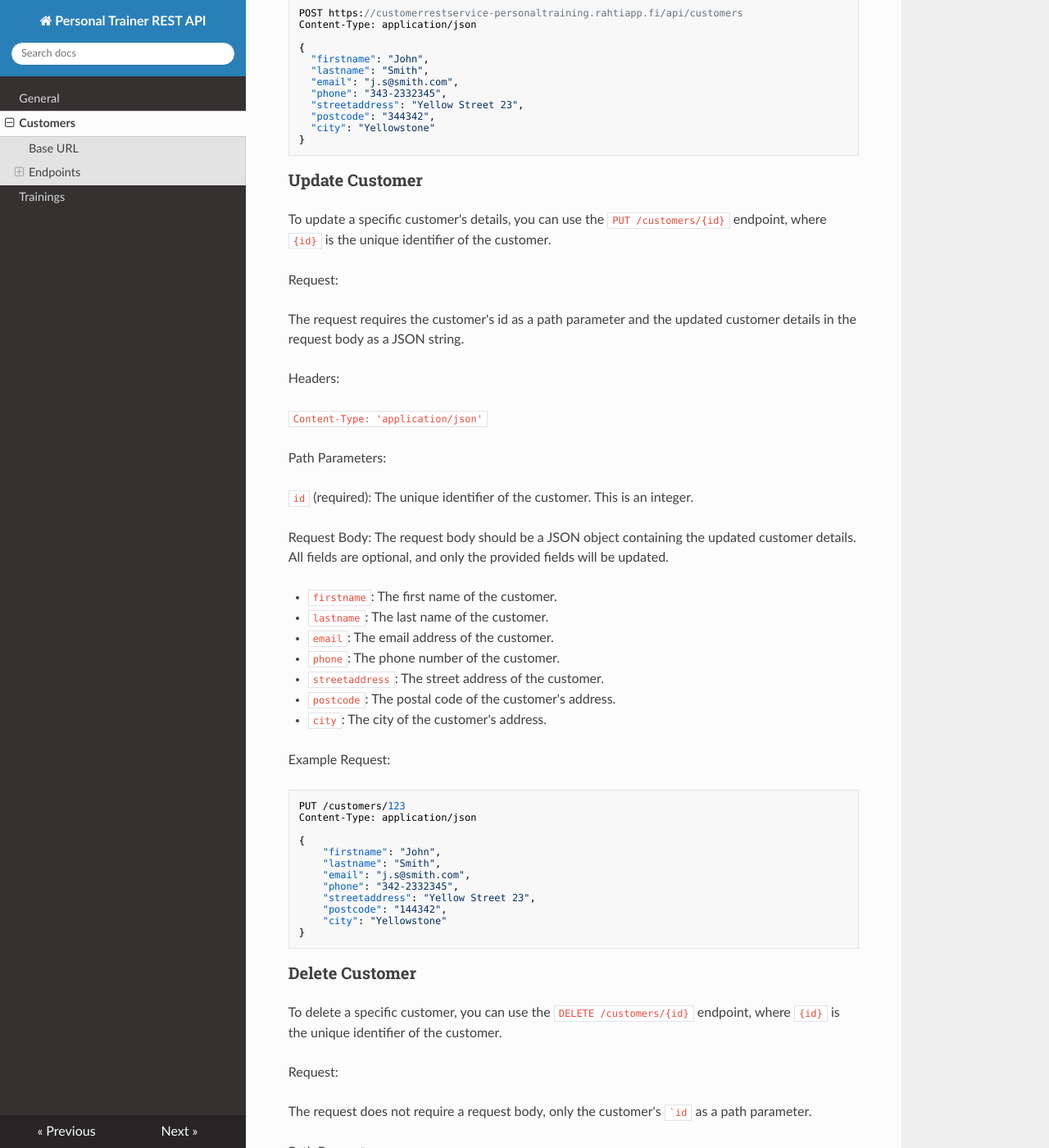
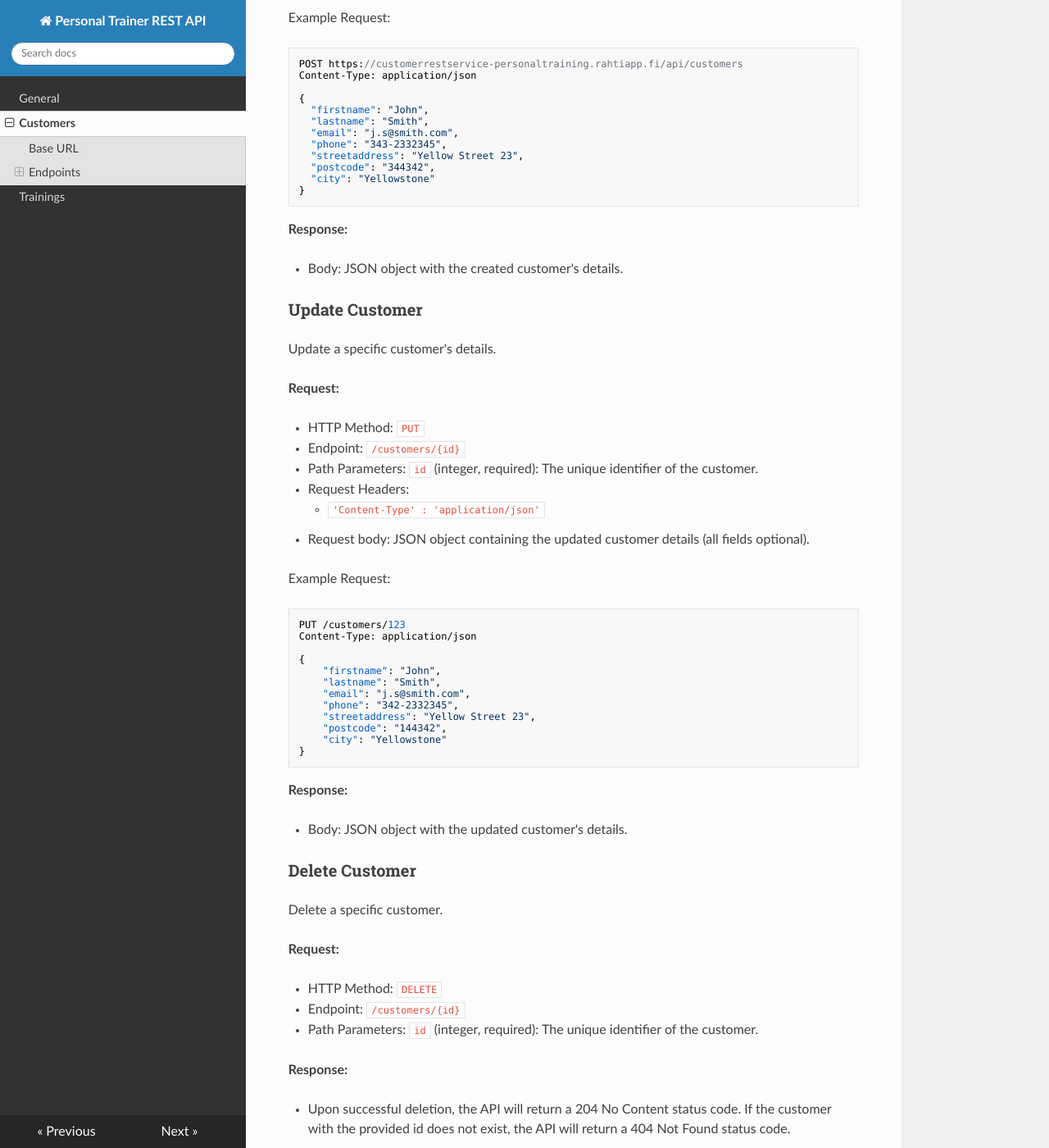
Before and after one commit to juhahinkula/personaltrainerdocs, an MkDocs documentation site: the page built from docs/customers.md, in a window 1280 px wide and 1400 px high, scrolled down 2387 px. Shown: the whole window at 82% size. Built offline with MkDocs 1.6.1, drawn with Linux system fonts in a browser that asks for light colours; nearby versions of some CDN libraries; a script that is not in the unit is left out; some of the changed text lies outside the part shown.

Commit message:
Uniform styling

````diff
--- a/docs/customers.md
+++ b/docs/customers.md
@@ -7,13 +7,15 @@ https://customerrestservice-personaltraining.rahtiapp.fi/api
 ## Endpoints
 
 ### Get All Customers
-To retrieve all customers , you can use the `GET /customers` endpoint.
+Retrieve all customers
 
-Request:
+**Request:**
 
-No parameters are required for this endpoint.
+- HTTP Method: `GET`
+- Endpoint: `/customers`
+- Request parameters: None
 
-Response:
+**Response:**
 
 The response is a JSON object with a `_embedded` field containing an array of customers. Each customer object includes the following fields:
 
@@ -61,39 +63,39 @@ Example Response
 ```
 
 ### Get Customer by Id
-To retrieve a specific customer's details, you can use the `GET /customers/{id}` endpoint, where `{id}` is the unique identifier of the customer.
+Retrieve a specific customer's details.
 
-Request:
+**Request:**
 
-- The request does not require a request body, only the customer's id as a path parameter.
-
-Path Parameters:
-
-- `id` (required): The unique identifier of the customer. This is an integer.
+- HTTP Method: `GET`
+- Endpoint: `/customers/{id}`
+- Path parameters: `{id}` (integer, required) is the unique identifier of the customer
 
 Example Request:
 ```
 GET /customers/123
 ```
+**Response:**
+
+- Body: JSON object with the customer's details.
 
 ### Create New Customer
-To create a new customer you can use `POST /customers` endpoint.
+Create a new customer.
 
-Request:
+**Request:**
 
-This endpoint requires a JSON object in the request body with the following fields:
-
-- `firstname`: The customer's first name. (string, required)
-- `lastname`: The customer's last name. (string, required)
-- `email`: The customer's email address. (string, required)
-- `phone`: The customer's phone number. (string, required)
-- `streetaddress`: The customer's street address. (string, required)
-- `postcode`: The customer's postal code. (string, required)
-- `city`: The city where the customer lives. (string, required)
-
-Headers:
-
- `'Content-Type': 'application/json'`.
+- HTTP Method: `POST`
+- Endpoint: `/customers`
+- Request Headers:
+    - `'Content-Type' : 'application/json'`
+- Request body: JSON object with the following fields (all required)
+    - `firstname`: The customer's first name. (string, required)
+    - `lastname`: The customer's last name. (string, required)
+    - `email`: The customer's email address. (string, required)
+    - `phone`: The customer's phone number. (string, required)
+    - `streetaddress`: The customer's street address. (string, required)
+    - `postcode`: The customer's postal code. (string, required)
+    - `city`: The city where the customer lives. (string, required)
 
 Example Request:
 ```json
@@ -111,32 +113,22 @@ Content-Type: application/json
 }
 ```
 
+**Response:**
+
+- Body: JSON object with the created customer's details.
+
 ### Update Customer
 
-To update a specific customer's details, you can use the `PUT /customers/{id}` endpoint, where `{id}` is the unique identifier of the customer.
+Update a specific customer's details.
 
-Request:
+**Request:**
 
-The request requires the customer's id as a path parameter and the updated customer details in the request body as a JSON string.
-
-Headers:
-
-`Content-Type: 'application/json'`
-
-Path Parameters:
-
-`id` (required): The unique identifier of the customer. This is an integer.
-
-Request Body:
-The request body should be a JSON object containing the updated customer details. All fields are optional, and only the provided fields will be updated.
-
-- `firstname`: The first name of the customer.
-- `lastname`: The last name of the customer.
-- `email`: The email address of the customer.
-- `phone`: The phone number of the customer.
-- `streetaddress`: The street address of the customer.
-- `postcode`: The postal code of the customer's address.
-- `city`: The city of the customer's address.
+- HTTP Method: `PUT`
+- Endpoint: `/customers/{id}`
+- Path Parameters: `id` (integer, required): The unique identifier of the customer.
+- Request Headers:
+    - `'Content-Type' : 'application/json'`
+- Request body: JSON object containing the updated customer details (all fields optional).
 
 Example Request:
 ```json
@@ -153,24 +145,24 @@ Content-Type: application/json
     "city": "Yellowstone"
 }
 ```
+**Response:**
+
+- Body: JSON object with the updated customer's details.
+
 ### Delete Customer
 
-To delete a specific customer, you can use the `DELETE /customers/{id}` endpoint, where `{id}` is the unique identifier of the customer.
+Delete a specific customer.
 
-Request:
+**Request:**
 
-The request does not require a request body, only the customer's ``id` as a path parameter.
+- HTTP Method: `DELETE`
+- Endpoint: `/customers/{id}`
+- Path Parameters: `id` (integer, required): The unique identifier of the customer.
 
-Path Parameters:
+**Response:**
 
-`id` (required): The unique identifier of the customer. This is an integer.
-Example Request
+- Upon successful deletion, the API will return a 204 No Content status code. If the customer with the provided id does not exist, the API will return a 404 Not Found status code.
 
-
-Response:
-
-Upon successful deletion, the API will return a 204 No Content status code. If the customer with the provided id does not exist, the API will return a 404 Not Found status code.
-
-Important Note:
+***Important Note:***
 
 Deleting a customer will also delete all associated training sessions for that customer. This operation cannot be undone, so ensure that you want to delete both the customer and all their training sessions before making this request.
````
Also changed, not shown: docs/trainings.md (+32 -34 lines), site/index.html, site/search/search_index.json, 1 other file.
